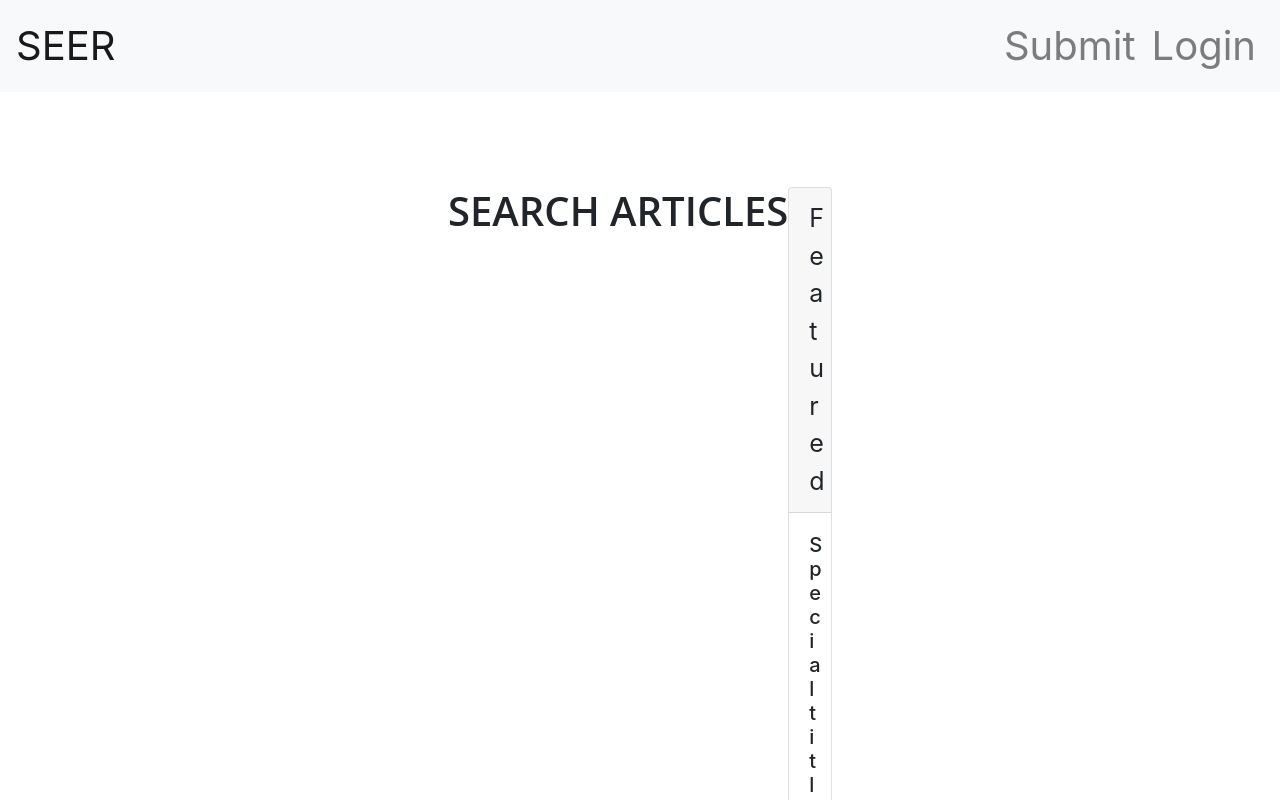
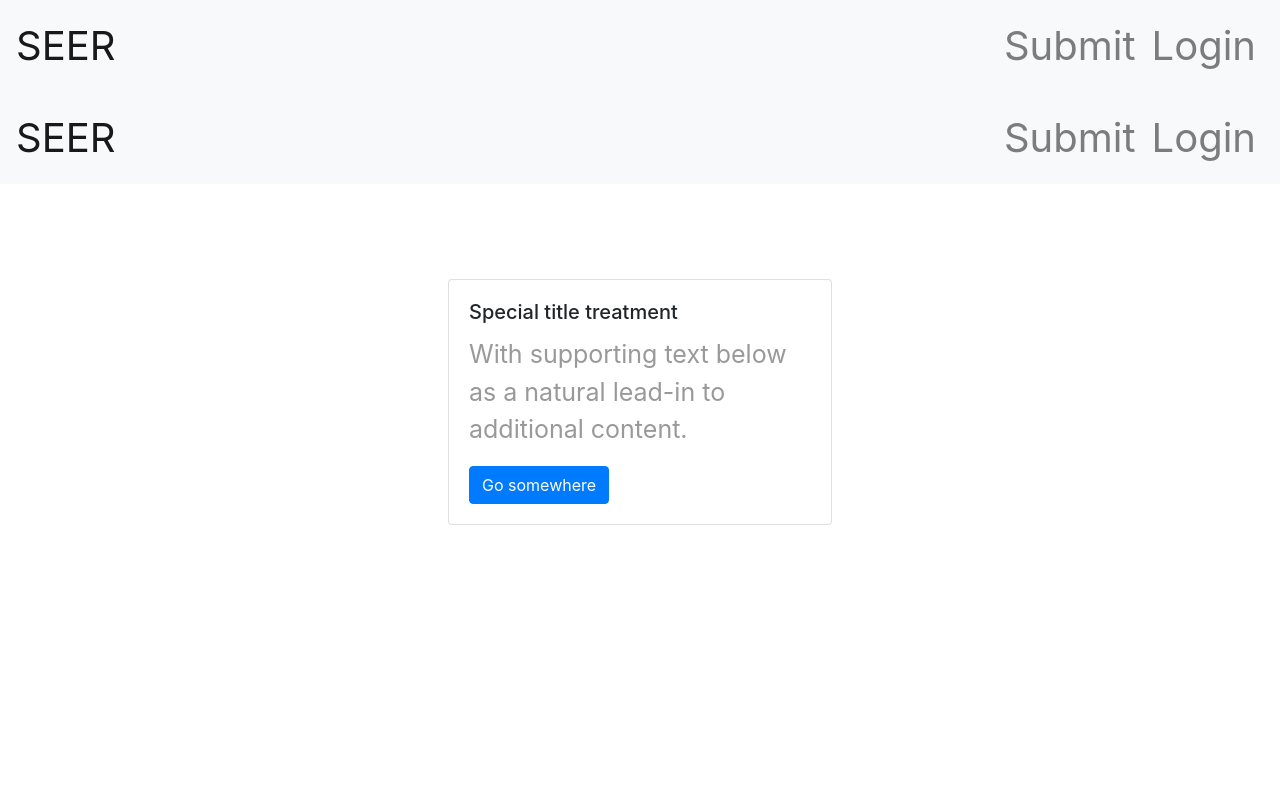
Before and after one commit to RobSnz/2020_SE_A1a, a React (Create React App) app: page /Results in a window 1280 px wide. Shown: the top 800 px of the page. Built offline with nearby package versions, Linux system fonts and the light colour scheme.

Commit message:
Added 2nd Nav Bar which will be used for search bar etc

```diff
--- a/src/Results/Results.css
+++ b/src/Results/Results.css
@@ -15,6 +15,7 @@
 .Home .input-box {
     margin: auto;
     width: 30%;
+    text-align: left;
     margin-top: 15px;
     font-size: 25px;
     /*text-align: center;*/
--- a/src/Results/Results.js
+++ b/src/Results/Results.js
@@ -2,6 +2,7 @@ import React from "react";
 import "./Results.css";
 import Card from 'react-bootstrap/Card';
 import Button from 'react-bootstrap/Button';
+import Navigation from '../components/Navbar';
 
 class Results extends React.Component {
   constructor(props) {
@@ -18,13 +19,13 @@ handleSubmit(event) {                                               //once user
 
 render() {
   return (
+
     <div className="Home">
+      <div><Navigation /></div>
       <div className="lander">
         <form onSubmit={this.handleSubmit}>
           <div className="input-box">
-            <h1 style={{ float: "left" }}>SEARCH ARTICLES</h1>
             <Card>
-              <Card.Header>Featured</Card.Header>
               <Card.Body>
                 <Card.Title>Special title treatment</Card.Title>
                 <Card.Text>
```
